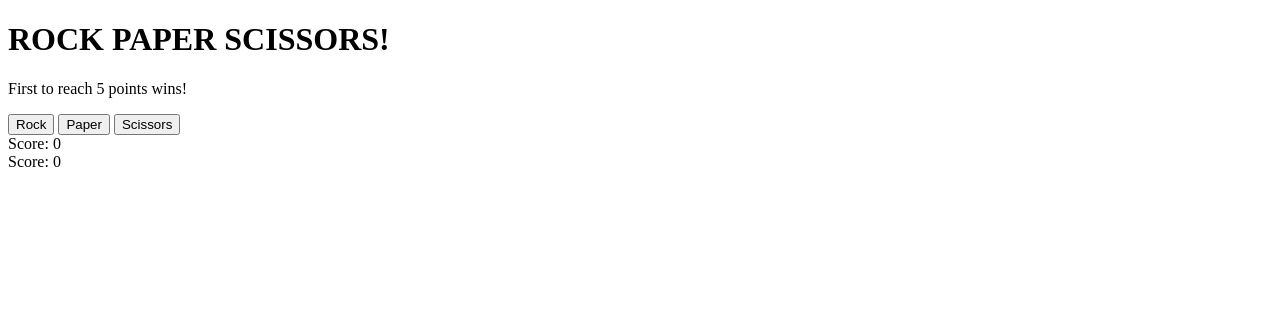
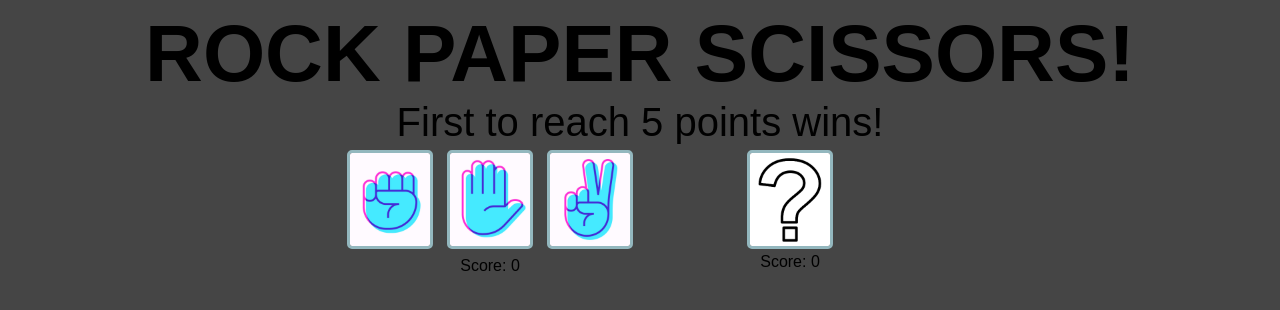
Before and after one commit to FTTG/RockPaperScissors, a plain HTML site: page index.html in a window 1280 px wide. Drawn offline with Linux system fonts and the light colour scheme; a web font is replaced by a local one.

Commit message:
Creaty initial style and buttons images

```diff
--- a/index.html
+++ b/index.html
@@ -6,24 +6,33 @@
     <meta http-equiv="X-UA-Compatible" content="IE=edge">
     <meta name="viewport" content="width=device-width, initial-scale=1.0">
     <title>Rock Paper Scissor</title>
+    <link rel="stylesheet" href="style.css">
+    <link rel="preconnect" href="https://fonts.googleapis.com">
+    <link rel="preconnect" href="https://fonts.gstatic.com" crossorigin>
+    <link href="https://fonts.googleapis.com/css2?family=Dongle:wght@400;700&display=swap" rel="stylesheet">
 </head>
 
 <body>
+    <section class="title">
         <h1>ROCK PAPER SCISSORS!</h1>
         <p>First to reach 5 points wins!</p>
-    <section class="playSection playerSection">
+    </section>
+
+    <section class="playSection">
+        <div class="playSectionItem playerSection">
             <div class="playSpace">
-            <button class="weapon" value="Rock">Rock</button>
-            <button class="weapon" value="Paper">Paper</button>
-            <button class="weapon" value="Scissors">Scissors</button>
+                <button class="weapon" value="Rock"><img src="images/rock.png" alt=""></button>
+                <button class="weapon" value="Paper"><img src="images/paper.png" alt=""></button>
+                <button class="weapon" value="Scissors"><img src="images/scissors.png" alt=""></button>
             </div>
             <div id="playerScore">Score: 0</div>
-    </section>
-    <section class="playSection computerSection">
+        </div>
+        <div class="playSectionItem computerSection">
             <div class="computerSelection">
-
+                <img src="images/question.png" id="pcweapon">
             </div>
             <div id="computerScore">Score: 0</div>
+        </div>
     </section>
     <div id="resultRound"></div>
 
--- /dev/null
+++ b/style.css
@@ -0,0 +1,48 @@
+body {
+    background-color: #454545;
+    font-family: 'Dongle', sans-serif;
+}
+
+h1 {
+    font-size: 80px;
+    padding: 0;
+    margin: 0;
+}
+
+.title,
+#resultRound {
+    text-align: center;
+    margin: 0;
+}
+
+.title p,
+#resultRound {
+    font-size: 40px;
+    margin: 0;
+}
+
+.playSection {
+    display: flex;
+    justify-content: center;
+    align-items: center;
+}
+
+.playSectionItem {
+    width: 300px;
+    text-align: center;
+}
+
+.playSpace button {
+    border: none;
+    appearance: none;
+    background-color: inherit;
+    padding: 0;
+    margin: 5px;
+}
+
+.playSpace img,
+#pcweapon {
+    width: 80px;
+    border: solid #93B7BE 3px;
+    border-radius: 5px;
+}
```
Also changed, not shown: images/paper.png (added), images/question.png (added), images/rock.png (added), images/scissors.png (added), 1 other file. Lines whose indentation alone changed are shown as unchanged.
